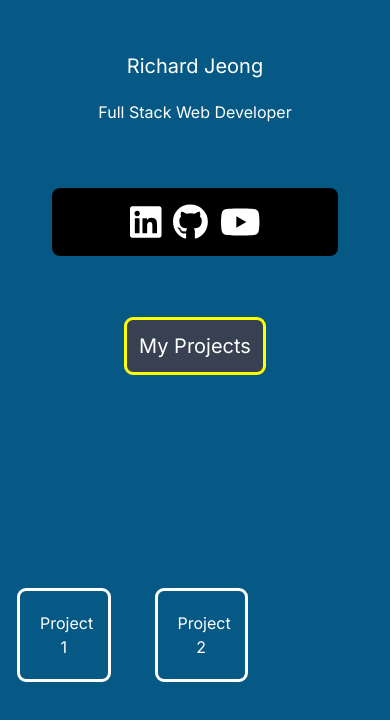
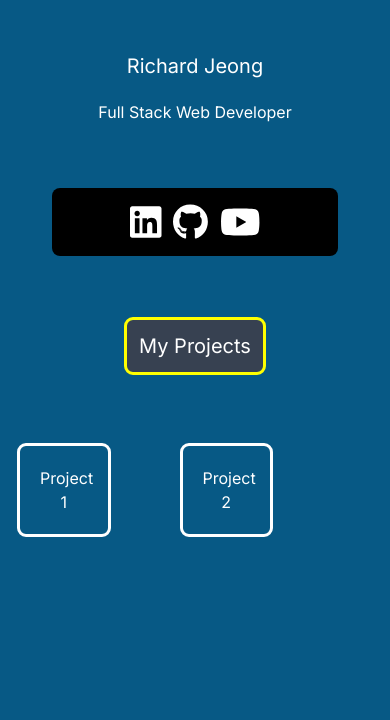
Before and after one commit to ej84/rjweb, a Next.js app: page / in a window 390 px wide. Both pictures are taken after a click on the button "My Projects". Shown: the top 720 px of the page. Built offline with nearby package versions, Linux system fonts and the light colour scheme.

Commit message:
Working for responsive animation style.

```diff
--- a/package.json
+++ b/package.json
@@ -15,7 +15,9 @@
     "framer-motion": "^11.0.20",
     "next": "14.1.3",
     "react": "^18",
-    "react-dom": "^18"
+    "react-dom": "^18",
+    "react-responsive": "^10.0.0",
+    "use-media": "^1.5.0"
   },
   "devDependencies": {
     "autoprefixer": "^10.0.1",
--- a/src/app/page.jsx
+++ b/src/app/page.jsx
@@ -7,8 +7,11 @@ import {
   faGithub,
   faYoutube,
 } from "@fortawesome/free-brands-svg-icons";
+import { faHome } from "@fortawesome/free-solid-svg-icons";
+import { useMediaQuery } from "react-responsive";
 import Link from "next/link";
-import { faHome } from "@fortawesome/free-solid-svg-icons";
+
+
 
 export default function Home() {
   const [isPortfolioOpen, setIsPortfolioOpen] = useState(false);
@@ -60,30 +63,28 @@ export default function Home() {
             onMouseEnter={() => buttonHovering()}
             onClick={() => openPortfolio()}
             className={`p-3 outline outline-white rounded-md
-            ${isHovering ? "mouseOn" : ""} ${
-              isPortfolioOpen ? "btnClicked" : ""
-            }`}
+            ${isHovering ? "mouseOn" : ""} ${isPortfolioOpen ? "btnClicked" : ""
+              }`}
           >
-            {/*<h1 className="text-xl md:text-4xl">Projects</h1>*/}
             <h1 className="text-xl md:text-4xl w-full h-full">My Projects</h1>
           </button>
         </div>
         {isPortfolioOpen && (
           <div className="grid grid-cols-4">
-            <motion.div animate={{ translateY: 70.0 }} style={{ y: -35 }}>
-              <div className="outline outline-white rounded-md mouseOn">
-                <a href="https://dev.getgeneid.com">
-                  <p className="w-full h-full p-5">Project 1</p>
+            <motion.div animate={{ translateY: 40.0 }} style={{ y: -150 }}>
+              <div className="outline outline-white flex justify-center rounded-md mouseOn">
+                <a href="https://dev.getgeneid.com" className="w-full h-full">
+                  <p className="p-5">Project 1</p>
                 </a>
               </div>
             </motion.div>
             <motion.div
-              animate={{ translateX: 50, translateY: 70 }}
-              style={{ y: -35 }}
+              animate={{ translateX: 75, translateY: 40.0 }}
+              style={{ y: -150 }}
             >
-              <div className="outline outline-white rounded-md mouseOn">
-                <a href="https://dev.getgeneid.com">
-                  <p className="w-full h-full p-5">Project 2</p>
+              <div className="outline outline-white flex justify-center rounded-md mouseOn max-[640px]:text-center">
+                <a href="https://dev.getgeneid.com" className="w-full h-full">
+                  <p className="p-5">Project 2</p>
                 </a>
               </div>
             </motion.div>
```
Also changed, not shown: 1 other file (tests, documents, lock files or other folders).
